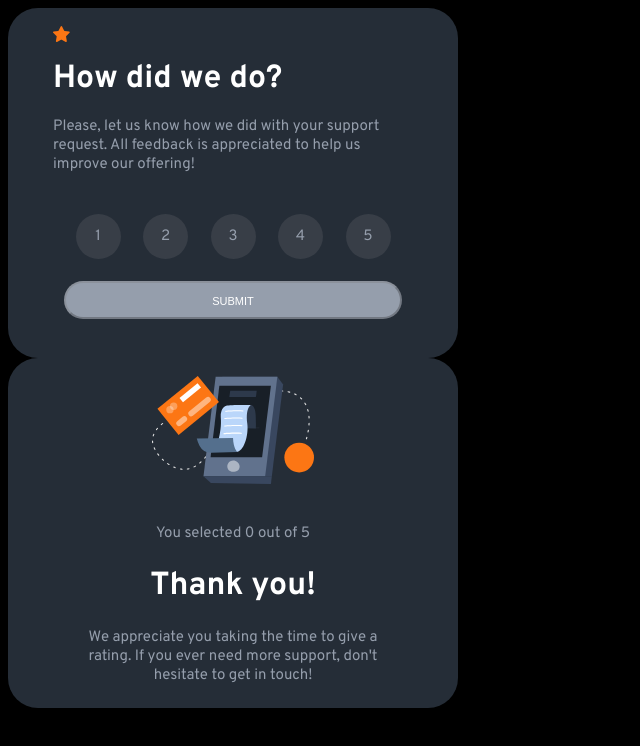
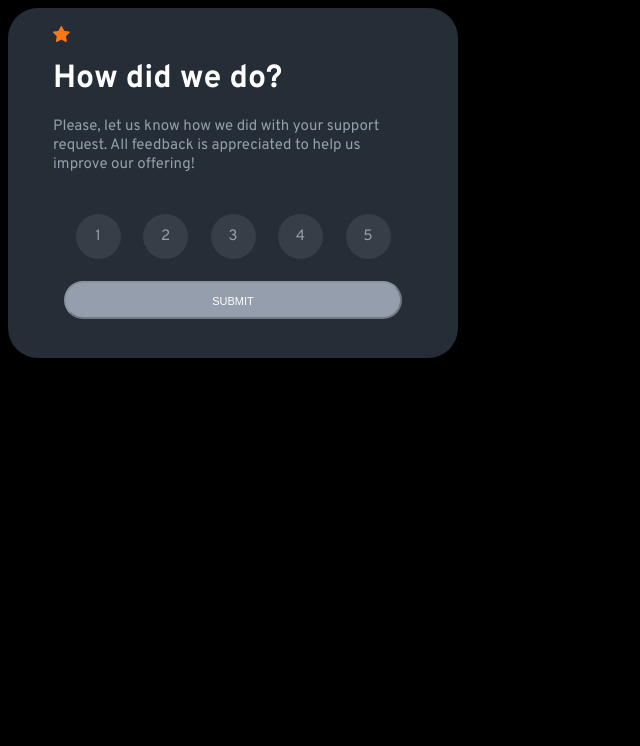
Before and after one commit to Cygap/rate-me, an Angular app: page / in a window 1280 px wide. Shown: the top 746 px of the page, without its empty margins (0-640 px from the left). Built offline with nearby package versions, Linux system fonts and the light colour scheme.

Commit message:
added conditional rendering to modal elements

```diff
--- a/src/app/app.component.html
+++ b/src/app/app.component.html
@@ -14,5 +14,11 @@
 <!-- * * * * * * * * * * * * * * * * * * * * * * * * * * * * * * * -->
 <!-- * * * * * * * * * * End of Placeholder * * * * * * * * * * * -->
 <!-- * * * * * * * * * * * * * * * * * * * * * * * * * * * * * * * -->
-<app-rate-me-modal (ratingScore)="handleSubmit($event)"></app-rate-me-modal>
-<app-thank-you-modal [ratingScore]="itemID"></app-thank-you-modal>
+<app-rate-me-modal
+  (ratingScore)="handleSubmit($event)"
+  *ngIf="!itemID"
+></app-rate-me-modal>
+<app-thank-you-modal
+  [ratingScore]="itemID"
+  *ngIf="itemID"
+></app-thank-you-modal>
```
